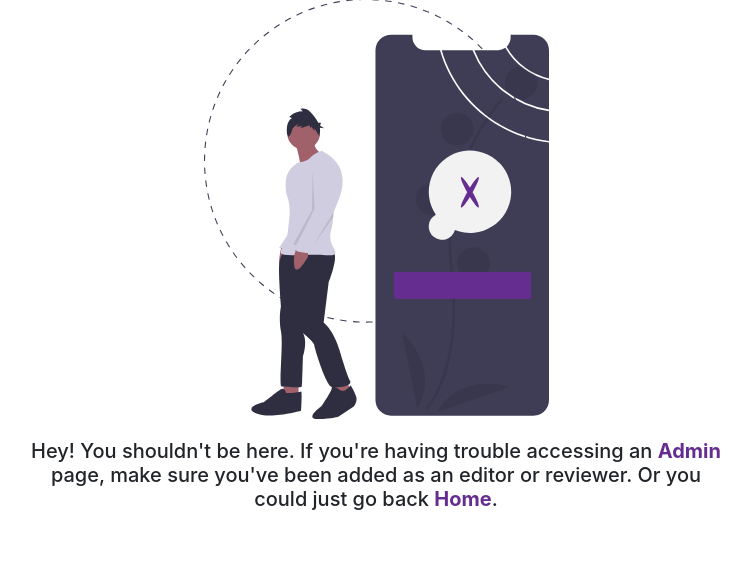
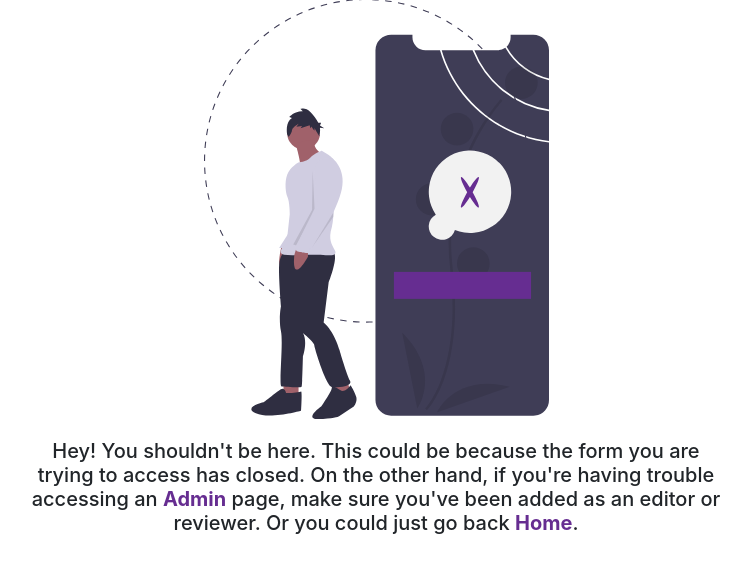
Before and after one commit to fluix-dev/cloak, a Django app: template app/templates/403.html in a window 1280 px wide. Shown: the part 129-702 px from the top of the page, without its empty margins (264-1015 px from the left). Run offline with Django 3.2, Linux system fonts and the light colour scheme; the template is opened without the code that fills it, so the values that code supplies are empty; some libraries are stand-ins or nearby versions.

Commit message:
Add automatic form closing

```diff
--- a/app/templates/403.html
+++ b/app/templates/403.html
@@ -5,8 +5,9 @@
 {% block body %}
     <title>Cloak | Forbidden</title>
     <img src="{% static 'img/403.svg' %}" width=50% style="padding-bottom: 20px;">
-    <h5>Hey! You shouldn't be here. If you're having trouble accessing an
-      <b style="color: #662D91;">Admin</b> page, make sure you've been added as
-      an editor or reviewer. Or you could just go back <a class="bold-link"
-      href="{% url 'index' %}">Home</a>.</h5>
+    <h5>Hey! You shouldn't be here. This could be because the form you are
+      trying to access has closed. On the other hand, if you're having trouble
+      accessing an <b style="color: #662D91;">Admin</b> page, make sure you've
+      been added as an editor or reviewer. Or you could just go back
+      <a class="bold-link" href="{% url 'index' %}">Home</a>.</h5>
 {% endblock %}
```
Also changed, not shown: app/views.py (+7 -0 lines).
